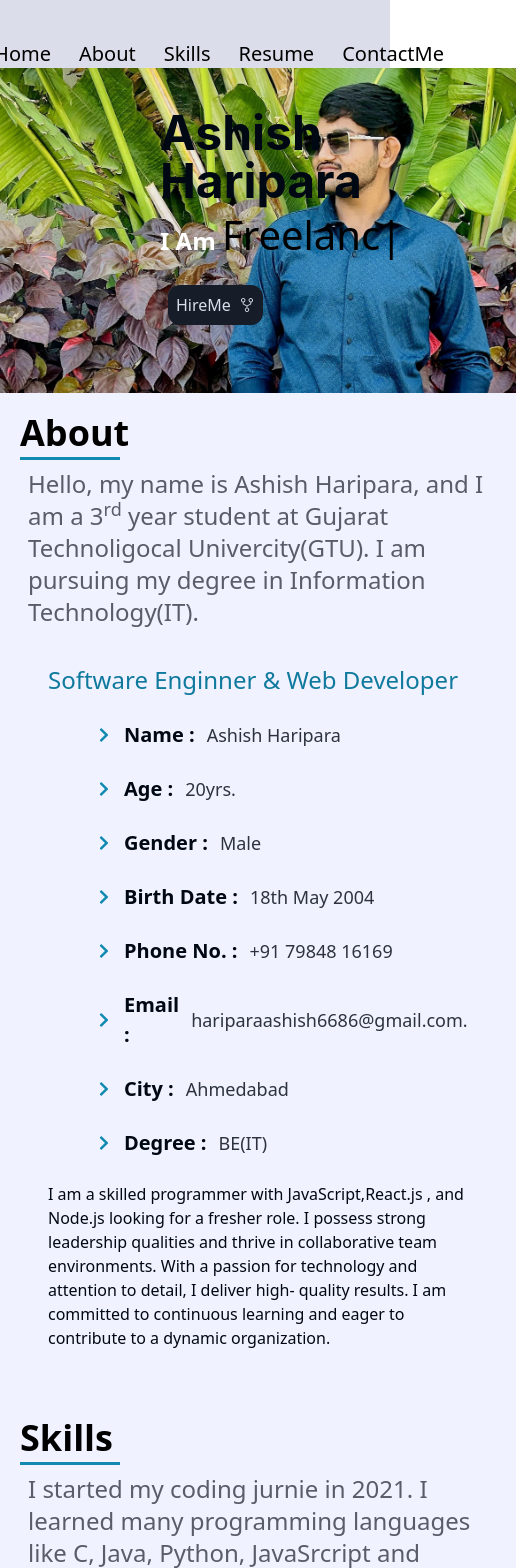
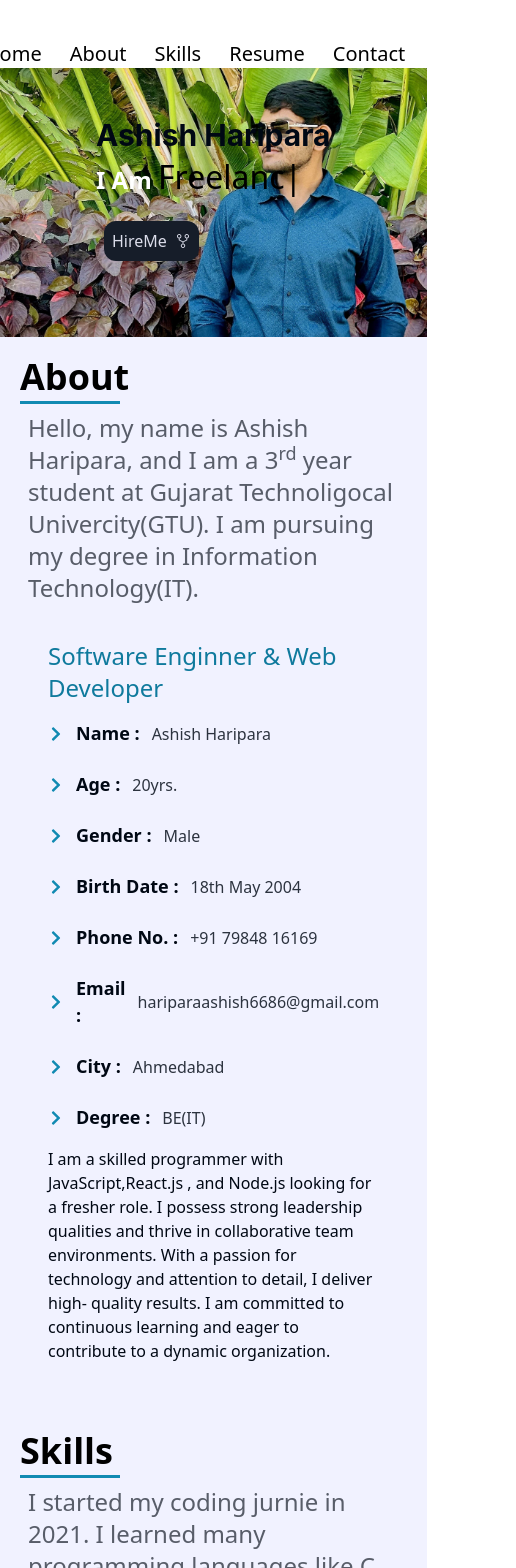
Before and after one commit to ashishp05/iPortfolio, a React (Create React App) app: page / in a window 390 px wide. Shown: the top 1568 px of the page, 516 px wide, since content can reach past the window. Built offline with nearby package versions, Linux system fonts and the light colour scheme.

Commit message:
third commit

```diff
--- a/src/components/Core/Intro.js
+++ b/src/components/Core/Intro.js
@@ -7,13 +7,13 @@ import { Link } from 'react-router-dom';
 
 export const Intro = () => {
   return (
-    <div className=' lg:flex lg:flex-col flex-row items-center lg:justify-center justify-between  '>
-                  <div className='lg:w-[300px]   flex  lg:flex-col flex-row lg:justify-center justify-between items-center lg:bg-black bg-white  '>
-                    <div className='lg:flex hidden  items-center justify-start flex-col mx-auto w-[140px] mt-5 rounded-full bg-richblack-800 '>
-                      <img src={myphoto} alt='myphoto1' className='shadow-2xl rounded-full p-[10px]' />
+    <div className=' flex lg:flex-col flex-row items-center lg:justify-center justify-between  '>
+                  <div className='lg:w-[300px]   flex    lg:flex-col flex-row lg:justify-center justify-between items-center lg:bg-black bg-white  '>
+                    <div className='flex    items-center justify-center lg:flex-col mx-auto w-[140px] mt-5 rounded-full bg-richblack-800 '>
+                      <img src={myphoto} alt='myphoto1' className='shadow-2xl rounded-full p-[10px] bg-black' />
                     </div>
                     <h1 className='lg:visible text-[22px] mt-3 font-bold font-inter text-richblack-25 hidden'>Ashish Haripara</h1>
-                    <div className='  text-richblack-25 lg:flex items-start justify-center rounded-full  hidden'>
+                    <div className='  text-richblack-25 lg:flex hidden items-start justify-center rounded-full  '>
                         <Link to="https://github.com/ashishp05"  className='bg-richblack-800  m-2 p-2 rounded-full'> <FaGithub /></Link>
                         <Link className='bg-richblack-800  m-2 p-2 rounded-full'> <FaFacebookF /></Link>
                         <Link to="https://www.instagram.com/patel_ashish_185/" className='bg-richblack-800  m-2 p-2 rounded-full'>  <FaInstagram/></Link>
--- a/src/components/Core/NavItems.jsx
+++ b/src/components/Core/NavItems.jsx
@@ -9,7 +9,7 @@ import { RiContactsBook2Fill } from "react-icons/ri";
 export const NavItems = () => {
   return (
 
-    <div className=' lg:w-[100%]  mx-auto   text-white mt-10'>
+    <div className=' lg:w-[100%]  mx-auto   text-white mt-10 '>
     <ul className='flex lg:flex-col flex-row lg:items-start items-center justify-center  text-xl lg:gap-y-7 gap-7  text-black lg:text-richblack-50'>
         <li className='flex items-center justify-center gap-x-2  hover:text-blue-100 rounded-full '>
         <IoHome className='lg:flex hidden'/>
@@ -33,7 +33,7 @@ export const NavItems = () => {
 
       <li className='flex items-center justify-center gap-x-2  hover:text-blue-100'>
       <RiContactsBook2Fill className='lg:flex hidden'/>
-      <Link activeClass="active" to="Contact"    spy={true}  smooth={true} offset={50}  duration={500}  >ContactMe</Link>
+      <Link activeClass="active" to="Contact"    spy={true}  smooth={true} offset={50}  duration={500}  >Contact</Link>
       </li>
     </ul>
 
--- /dev/null
+++ b/src/components/Footer.jsx
@@ -0,0 +1,18 @@
+import React from 'react'
+import { Link } from 'react-router-dom'
+import { FaFacebookF , FaInstagram ,FaWhatsapp ,FaLinkedinIn ,FaGithub} from "react-icons/fa";
+export const Footer = () => {
+  return (
+    <div className='flex lg:hidden flex-col w-11/12 mx-auto m-2'>
+       <h2 className='text-2xl'>Contact Me  </h2>
+       <div className='w-28 h-1 bg-black'></div>
+       <div className='  text-richblack-25 flex lg:hidden items-start justify-center rounded-full  '>
+                        <Link to="https://github.com/ashishp05"  className='bg-richblack-800  m-2 p-2 rounded-full'> <FaGithub /></Link>
+                        <Link className='bg-richblack-800  m-2 p-2 rounded-full'> <FaFacebookF /></Link>
+                        <Link to="https://www.instagram.com/patel_ashish_185/" className='bg-richblack-800  m-2 p-2 rounded-full'>  <FaInstagram/></Link>
+                        <Link to="//wa.me/7984816169" className='bg-richblack-800  m-2 p-2 rounded-full'>  <FaWhatsapp /></Link>
+                        <Link to="www.linkedin.com/in/aashish-haripara-857675253" target='_blank' className='bg-richblack-800  m-2 p-2 rounded-full'> <FaLinkedinIn /></Link>
+                      </div>
+    </div>
+  )
+}
--- a/src/components/Navbar.jsx
+++ b/src/components/Navbar.jsx
@@ -4,9 +4,9 @@ import { NavItems } from './Core/NavItems'
 import { DownLoadCV } from './Core/DownLoadCV'
 export const Navbar = () => {
   return (
-    <div className='flex items-center justify-center flex-col lg:ml-0  ml-12 lg:bg-black bg-richblack-25 '>
+    <div className='w-full flex items-center justify-center flex-col lg:ml-0   lg:bg-black bg-white '>
 
-            <div><Intro/></div>
+            <div className='lg:flex hidden'><Intro/></div>
             <div ><NavItems /> </div>
            <div className='lg:flex hidden'> <DownLoadCV/></div>
 
--- a/src/data/personalinfo.js
+++ b/src/data/personalinfo.js
@@ -24,7 +24,7 @@ export const personalinfo = [
     },
     {
       title: "Email",
-     value: 'hariparaashish6686@gmail.com.',
+     value: 'hariparaashish6686@gmail.com',
     },
     {
       title: "City",
--- a/src/pages/About.jsx
+++ b/src/pages/About.jsx
@@ -19,10 +19,8 @@ export const About = () => {
 
              <div className='flex flex-col m-5'>
                <h3 className='text-2xl font-medium  text-blue-300'>Software Enginner & Web Developer</h3>
-               <p className='text-[16px] text-richblack-600 font-thin'>
 
-               </p>
-              <div className='flex lg:flex-row flex-col lg:items-center items-start ml-12 lg:ml-0 justify-center lg:gap-x-52 py-3'>
+              <div className='flex w-full mx-auto lg:flex-row flex-col lg:items-center items-start  lg:ml-0 justify-center lg:gap-x-52 py-1'>
               <div>
                   {
                     personalinfo.map((info , index) =>
@@ -32,7 +30,7 @@ export const About = () => {
                         <div className='text-blue-200'>
                         <FaChevronRight /></div>
 
-                        <p className='text-[20px] text-richblack-900 font-semibold'> {info.title} :</p><p className='text-richblack-700 text-[18px]'> {info.value} </p>
+                        <p className='lg:text-[20px] text-[18px] text-richblack-900 font-semibold'> {info.title} :</p><p className='text-richblack-700 lg:text-[18px] text-[16px]'> {info.value} </p>
                         </div>
                       )
                     })
@@ -50,7 +48,7 @@ export const About = () => {
                         <div className='text-blue-200'>
                         <FaChevronRight /></div>
 
-                        <p className='text-[20px] text-richblack-900 font-semibold'> {info.title} :</p><p className='text-richblack-700 text-[18px]'> {info.value} </p>
+                        <p className='lg:text-[20px] text-[18px] text-richblack-900 font-semibold'> {info.title} :</p><p className='text-richblack-700 Llg:text-[18px] text-[16px]'> {info.value} </p>
                         </div>
                       )
                     })
--- a/src/pages/Home.jsx
+++ b/src/pages/Home.jsx
@@ -10,24 +10,25 @@ import { Link } from 'react-router-dom';
 import Contact from './Contact';
 import { Element } from 'react-scroll';
 import { Navbar } from '../components/Navbar';
+import { Footer } from '../components/Footer';
 
 
 export const Home = () => {
   return (
-    <div className='w-fit  max-w-screen lg:overflow-x-hidden overflow-auto lg:h-screen bg-richblack-5 '>
+    <div className='w-fit  max-w-screen overflow-x-hidden  lg:h-screen bg-richblack-5 '>
        {/* Section Home */}
        {/* <Navbar/> */}
-       <div className='flex lg:flex-col flex-row  w-full items-center justify-center relative'>
+       <div className='flex lg:flex-col flex-row  w-fit items-center justify-center relative'>
           <div >
              <img src={myphoto2} alt='myphoto2'/>
 
           </div>
-          <div className='flex flex-col  lg:left-80 left-40 absolute mb-5'>
-             <p className='text-5xl  text-richblack-900 font-inter font-bold relative '>Ashish Haripara</p>
+          <div className='flex flex-col  lg:left-80 left-24 absolute mb-5'>
+             <p className='lg:text-5xl text-3xl  text-richblack-900 font-inter font-bold relative '>Ashish Haripara</p>
              <div>
               <span className='text-2xl  font-semibold text-white'> I Am </span>
                     <TypeAnimation
-                      style={{ text:'white',fontSize: '2.5em' }}
+                      style={{ text:'white',fontSize: '2em' }}
                       preRenderFirstString={true}
                       sequence={[
                         500,
@@ -58,6 +59,7 @@ export const Home = () => {
       <div name='Skills'>     <Skills/> </div>
       <div name='Resume'> <Resume/>  </div>
       <div name='Contact'> <Contact/> </div>
+      <div><Footer/> </div>
     </div>
   )
 }
```
